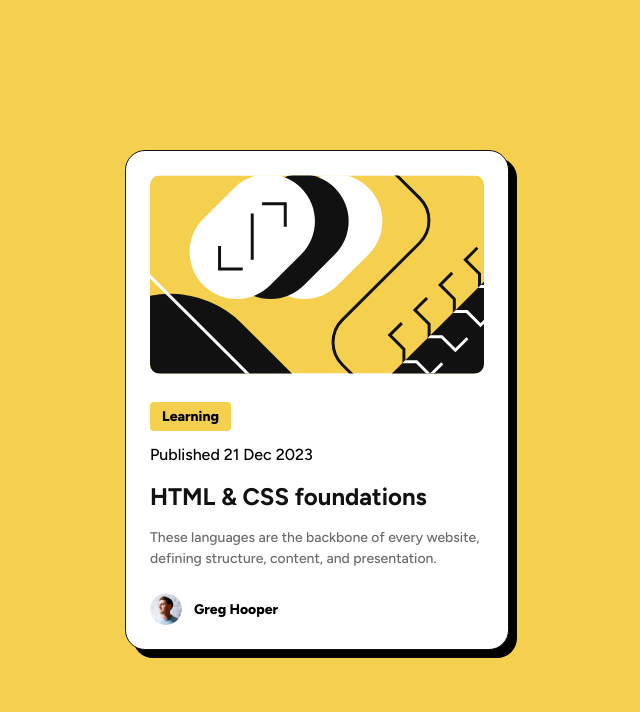
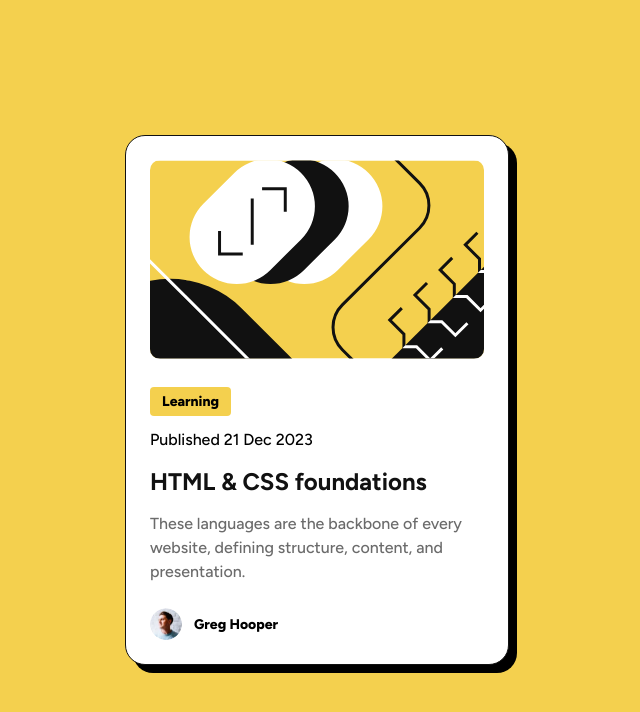
Before and after one commit to tanpisitpt/Frontend-Challenge, a plain HTML site: page 3-blog-preview-card/index.html in a window 1280 px wide. Shown: the whole page, without its empty margins (323-963 px from the left). Drawn offline with Linux system fonts and the light colour scheme.

Commit message:
fix: typo

```diff
--- a/3-blog-preview-card/index.html
+++ b/3-blog-preview-card/index.html
@@ -34,7 +34,7 @@
           </h1>
         </a>
 
-        <p class="excerpt text-preset-3">
+        <p class="excerpt text-preset-2">
           These languages are the backbone of every website, defining structure, content, and presentation.
         </p>
       </div>
```
